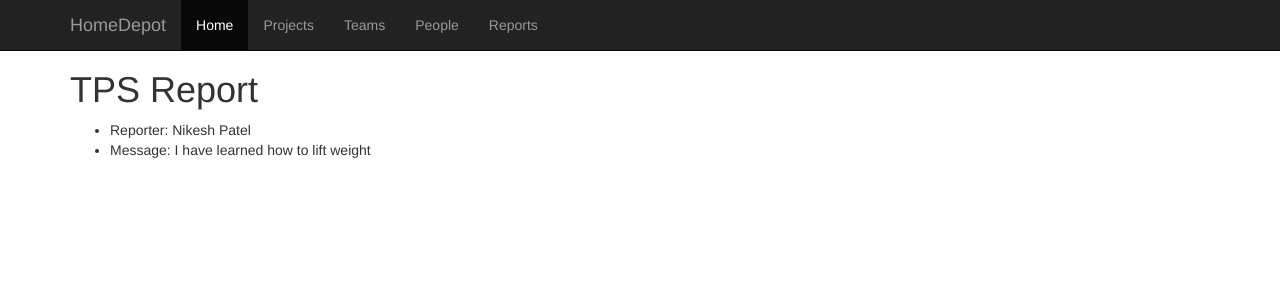
After one commit to nickspat/django-tps, a Django app: page /reports/1/ in a window 1280 px wide. The commit adds this page. Shown: the top 300 px of the page. Run offline with Django 3.2, Linux system fonts and the light colour scheme; data comes from the database, SQL or seed files in the repository; parts of the project's set-up code (start-up, migrations or seed data) failed here and were passed over; some libraries are stand-ins or nearby versions.

Commit message:
New tables, New Reports page, modified existint models

```diff
--- a/requirements.txt
+++ b/requirements.txt
@@ -1,8 +1,9 @@
 Django==1.6.1
 dj-database-url==0.2.2
-dj-static==0.0.5
+dj_static==0.0.5
 django-nose==1.2
 gunicorn==18.0
 nose==1.3.0
 static==0.4
 wsgiref==0.1.2
+pystache==0.5.3
--- a/status_app/admin.py
+++ b/status_app/admin.py
@@ -1,7 +1,8 @@
 from django.contrib import admin
-from status_app.models import Project, Objective,Group, Person
+from status_app.models import Project, Objective,Team, Person, StatusReport
 
 admin.site.register(Project)
 admin.site.register(Objective)
-admin.site.register(Group)
+admin.site.register(Team)
 admin.site.register(Person)
+admin.site.register(StatusReport)
--- a/status_app/models.py
+++ b/status_app/models.py
@@ -1,23 +1,45 @@
 from django.db import models
 
-class Group(models.Model):
+class Person(models.Model):
+    name = models.CharField(max_length=128, unique=True)
+    corpid = models.CharField(max_length=10)
+    def __unicode__(self):
+        return self.name
+
+class Team(models.Model):
     name = models.CharField(max_length=128)
-
+    managerId = models.OneToOneField(Person)
+    members = models.ManyToManyField(Person, related_name='names', null=True,blank=True)
     def __unicode__(self):
         return self.name
 
 class Project(models.Model):
-    group = models.ForeignKey(Group)
+    STATE = (
+             (u'GREEN',u'GREEN'),
+             (u'RED',u'RED'),
+             (u'YELLOW',u'YELLOW'))
+    owner = models.ForeignKey(Person)
     name = models.CharField(max_length=128, unique=True)
+    state = models.CharField(max_length=10, choices=STATE)
+    teams = models.ManyToManyField(Team,null=True,blank=True)
 
     def __unicode__(self):
         return self.name
 
 class Objective(models.Model):
+    STATE = (
+             (u'OPEN',u'OPEN'),
+             (u'INPROGRESS',u'INPROGRESS'),
+             (u'COMPLETED',u'COMPLETED'),
+             (u'CANCELLED',u'CANCELLED'))
     project = models.ForeignKey(Project)
     title = models.CharField(max_length=128)
-    status = models.CharField(max_length=128)
-
+    state = models.CharField(max_length=24, choices=STATE)
+    percentage_completed = models.PositiveSmallIntegerField()
+    parentObjId = models.PositiveIntegerField(default=0)
+    start_date = models.DateTimeField()
+    end_date = models.DateTimeField()
+    owner = models.ForeignKey(Person)
 
     def __unicode__(self):
         return self.title
@@ -25,11 +47,12 @@ class Objective(models.Model):
 
 
 
-
-
-class Person(models.Model):
-    name = models.CharField(max_length=128, unique=True)
-    groups = models.ManyToManyField(Group)
+class StatusReport(models.Model):
+    reporter = models.ForeignKey(Person)
+    status_message = models.CharField(max_length=10000)
+    project = models.CharField(max_length=100, null=True,blank=True)
+    start_date = models.DateField()
+    due_date = models.DateField()
 
     def __unicode__(self):
-        return self.name
+        return unicode(self.reporter)
--- a/status_app/templates/status_app/index.html
+++ b/status_app/templates/status_app/index.html
@@ -7,6 +7,7 @@
     <ul>
         <li><a href="/team">Team list</a></li>
         <li><a href="/project">Project list</a></li>
+        <li><a href="/reports">Reports</a></li>
     </ul>
 
 {% endblock %}
--- a/status_app/templates/status_app/person/details.html
+++ b/status_app/templates/status_app/person/details.html
@@ -10,11 +10,11 @@
         <b>Teams:</b>
         <ul>
 
-        	{% for group in person.groups.all %}
-        	<li>{{group.name}}</li>
+        	{% for team in person.teams.all %}
+        	<li>{{team.name}}</li>
             <b>Projects:</b>
             <ul>
-                {% for project in group.project_set.all %}
+                {% for project in team.project_set.all %}
                     <li>{{project.name}}</li>
                     <b>Objectives:</b>
                     <ul>
--- /dev/null
+++ b/status_app/templates/status_app/reports/details.html
@@ -0,0 +1,17 @@
+{% extends "status_app/theme.html" %}
+{% block title %}Report{% endblock %}
+{% block content %}
+
+<h1>TPS Report</h1>
+{% if report %}
+    <ul>
+        <li>Reporter: {{ report.reporter }}</li>
+        <li>Message: {{ report.status_message }}</li>
+
+    </ul>
+
+{% else %}
+    <p>No report matching that ID</p>
+{% endif %}
+
+{% endblock %}
--- a/status_app/templates/status_app/theme.html
+++ b/status_app/templates/status_app/theme.html
@@ -36,7 +36,7 @@
             <span class="icon-bar"></span>
             <span class="icon-bar"></span>
           </button>
-          <a class="navbar-brand" href="/">Initech</a>
+          <a class="navbar-brand" href="/">HomeDepot</a>
         </div>
         <div class="collapse navbar-collapse">
           <ul class="nav navbar-nav">
@@ -44,7 +44,7 @@
             <li><a href="/project">Projects</a></li>
             <li><a href="/team">Teams</a></li>
             <li><a href="/person">People</a></li>
-
+			<li><a href="/reports">Reports</a></li>
           </ul>
         </div><!--/.nav-collapse -->
       </div>
--- a/status_app/views.py
+++ b/status_app/views.py
@@ -1,9 +1,8 @@
-from django.shortcuts import render
 from django.http import HttpResponse
+from django.shortcuts import render, render_to_response
 from django.template import RequestContext
-from django.shortcuts import render_to_response
+from status_app.models import Project, Objective, Team, Person, StatusReport
 
-from status_app.models import Project, Objective,Group, Person
 
 def hello(request):
     return HttpResponse("Hello, world. You're at the project index.")
@@ -28,17 +27,30 @@ def project_detail(request, project_id):
     params={'project': project}
     return render_to_response(template, params, context)
 
+def report_list(request):
+    context = RequestContext(request)
+    report_list = StatusReport.objects.all()
+    template="status_app/reports/list.html"
+    params={'reports': report_list}
+    return render_to_response(template, params, context)
+
+def report_detail(request, statusreport_id):
+    context = RequestContext(request)
+    report = StatusReport.objects.get(id=statusreport_id)
+    template="status_app/reports/details.html"
+    params={'report': report}
+    return render_to_response(template, params, context)
 
 def team_list(request):
     context = RequestContext(request)
-    team_list = Group.objects.all()
+    team_list = Team.objects.all()
     template="status_app/team/list.html"
     params={'teams': team_list}
     return render_to_response(template, params, context)
 
 def team_detail(request, team_id):
     context = RequestContext(request)
-    team = Group.objects.get(id=team_id)
+    team = Team.objects.get(id=team_id)
     template="status_app/team/details.html"
     params={'team': team}
     return render_to_response(template, params, context)
--- a/tps/urls.py
+++ b/tps/urls.py
@@ -13,6 +13,7 @@ urlpatterns = patterns('',
     url(r'^project/', include('status_app.urls-project')),
     url(r'^team/', include('status_app.urls-team')),
     url(r'^person/', include('status_app.urls-person')),
+    url(r'^reports/', include('status_app.urls-report')),
 	#url(r'^$', RedirectView.as_view(url='/project', permanent=False), name='index')
  	url(r'^$', 'status_app.views.index', name='home')
 
```
Also changed, not shown: status_app/fixtures/something.json (added, +18 -0 lines), status_app/templates/status_app/reports/list.html (added, +19 -0 lines), status_app/urls-report.py (added, +11 -0 lines), db.sqlite3.
